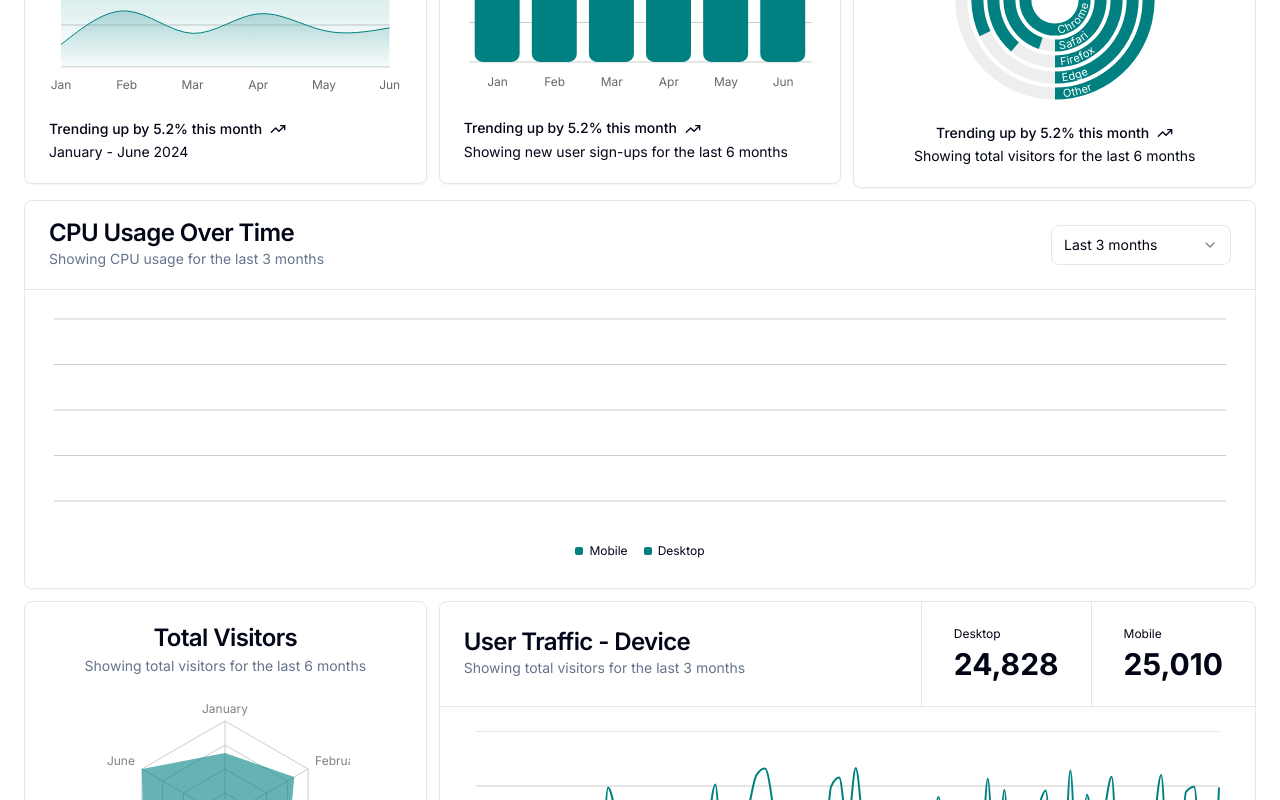
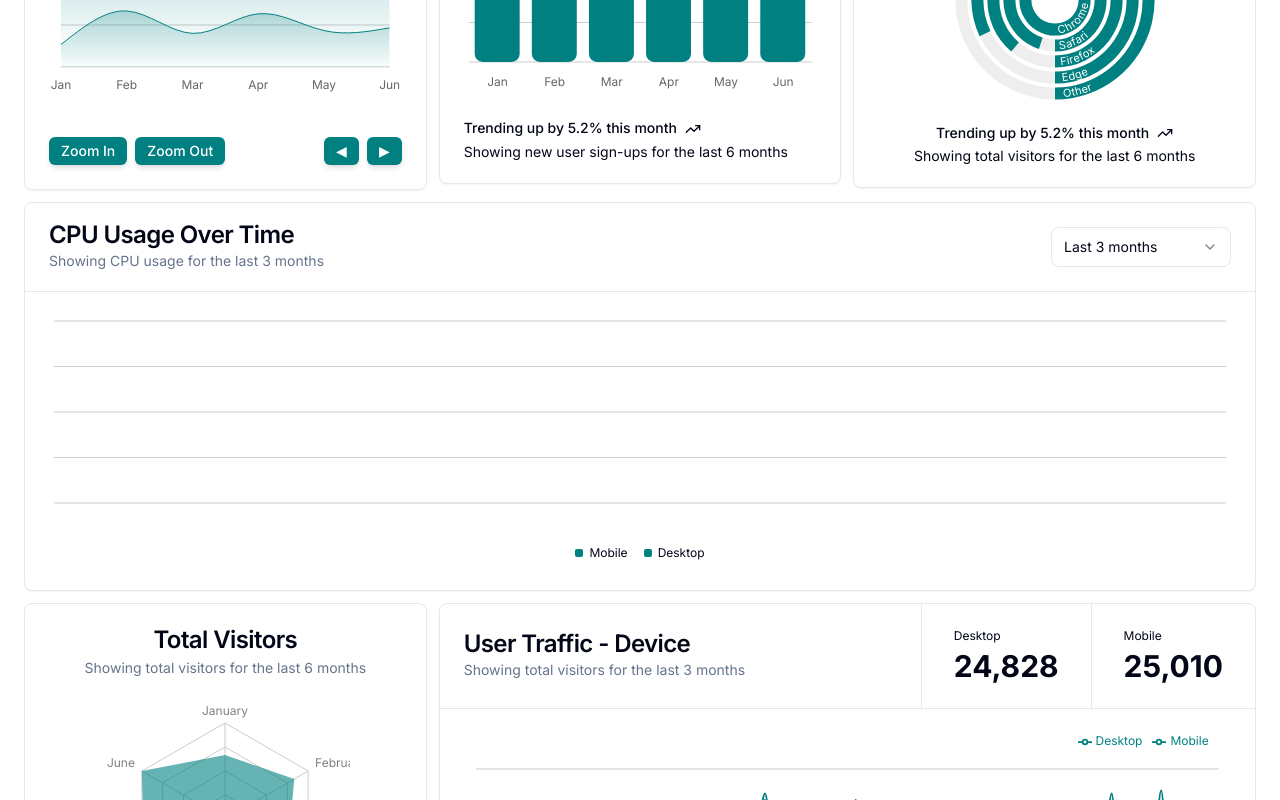
Before and after one commit to ohartman/bento-box-playground, a Next.js app: page / in a window 1280 px wide. Shown: the part 320-1120 px from the top of the page. Built offline with nearby package versions, Linux system fonts and the light colour scheme.

Commit message:
added zoom and toggle functionality

```diff
--- a/components/LineChart2.tsx
+++ b/components/LineChart2.tsx
@@ -1,7 +1,7 @@
 "use client"
 
 import * as React from "react"
-import { CartesianGrid, Line, LineChart, XAxis } from "recharts"
+import { CartesianGrid, Line, LineChart, XAxis, Legend } from "recharts"
 import { useTheme } from "next-themes"
 
 import {
@@ -126,12 +126,19 @@ const chartConfig = {
   },
 } satisfies ChartConfig
 
+
 export function LineChart2() {
   const { theme } = useTheme()
   const lineColor = theme === "light" ? "#000000" : "teal"
 
-  const [activeChart, setActiveChart] =
-    React.useState<keyof typeof chartConfig>("desktop")
+  // State for active chart line
+  const [activeChart, setActiveChart] = React.useState<keyof typeof chartConfig>("desktop")
+
+  // State to track visibility of each line
+  const [visibleLines, setVisibleLines] = React.useState({
+    desktop: true,
+    mobile: true,
+  })
 
   const total = React.useMemo(
     () => ({
@@ -140,6 +147,14 @@ export function LineChart2() {
     }),
     []
   )
+
+  // Toggle line visibility
+  const toggleLineVisibility = (line: keyof typeof visibleLines) => {
+    setVisibleLines((prev) => ({
+      ...prev,
+      [line]: !prev[line],
+    }))
+  }
 
   return (
     <Card>
@@ -212,12 +227,47 @@ export function LineChart2() {
                 />
               }
             />
-            <Line
-              dataKey={activeChart}
-              type="monotone"
-              stroke={lineColor}
-              strokeWidth={2}
-              dot={false}
+            {/* Render lines based on visibility state */}
+            {visibleLines.desktop && (
+              <Line
+                dataKey="desktop"
+                type="monotone"
+                stroke={lineColor}
+                strokeWidth={2}
+                dot={false}
+              />
+            )}
+            {visibleLines.mobile && (
+              <Line
+                dataKey="mobile"
+                type="monotone"
+                stroke={lineColor}
+                strokeWidth={2}
+                dot={false}
+              />
+            )}
+            {/* Custom Legend */}
+            <Legend
+              verticalAlign="top"
+              align="right"
+              height={36}
+              payload={[
+                {
+                  value: chartConfig.desktop.label,
+                  type: "line",
+                  id: "desktop",
+                  color: lineColor,
+                  inactive: !visibleLines.desktop,
+                },
+                {
+                  value: chartConfig.mobile.label,
+                  type: "line",
+                  id: "mobile",
+                  color: lineColor,
+                  inactive: !visibleLines.mobile,
+                },
+              ]}
+              onClick={(e) => toggleLineVisibility(e.id)}
             />
           </LineChart>
         </ChartContainer>
--- a/components/dashboard.tsx
+++ b/components/dashboard.tsx
@@ -1,23 +1,10 @@
 "use client"
 
-import { TrendingUp } from "lucide-react"
+import { useState } from "react"
 import { Area, AreaChart, CartesianGrid, XAxis } from "recharts"
 import { useTheme } from "next-themes"
-
-import {
-  Card,
-  CardContent,
-  CardDescription,
-  CardFooter,
-  CardHeader,
-  CardTitle,
-} from "@/components/ui/card"
-import {
-  ChartConfig,
-  ChartContainer,
-  ChartTooltip,
-  ChartTooltipContent,
-} from "@/components/ui/chart"
+import { Card, CardContent, CardDescription, CardFooter, CardHeader, CardTitle } from "@/components/ui/card"
+import { ChartConfig, ChartContainer, ChartTooltip, ChartTooltipContent } from "@/components/ui/chart"
 
 const chartData = [
   { month: "January", desktop: 186, mobile: 80 },
@@ -43,6 +30,61 @@ export function Component() {
   const { theme } = useTheme()
   const chartColor = theme === "light" ? "#000000" : "teal"
 
+  // State for zooming
+  const [zoom, setZoom] = useState({ start: 0, end: chartData.length - 1 })
+
+  // Minimum zoom range to prevent fully zooming into one data point
+  const minRange = 2
+
+  // Helper function to zoom in, centered around the midpoint
+  const handleZoomIn = () => {
+    const range = zoom.end - zoom.start
+    if (range > minRange) {
+      const mid = Math.floor((zoom.start + zoom.end) / 2)
+      const newRange = Math.max(minRange, Math.floor(range / 2))
+
+      setZoom({
+        start: Math.max(0, mid - Math.floor(newRange / 2)),
+        end: Math.min(chartData.length - 1, mid + Math.floor(newRange / 2)),
+      })
+    }
+  }
+
+  // Helper function to zoom out, expanding the range
+  const handleZoomOut = () => {
+    if (zoom.start === 0 && zoom.end === chartData.length - 1) {
+      // Already at the full range
+      return
+    }
+
+    const range = zoom.end - zoom.start
+    const mid = Math.floor((zoom.start + zoom.end) / 2)
+    const newRange = Math.min(chartData.length, range * 2)
+
+    setZoom({
+      start: Math.max(0, mid - Math.floor(newRange / 2)),
+      end: Math.min(chartData.length - 1, mid + Math.floor(newRange / 2)),
+    })
+  }
+
+  // Helper function to pan left
+  const handlePanLeft = () => {
+    const step = 1 // Number of indices to shift
+    setZoom({
+      start: Math.max(0, zoom.start - step),
+      end: Math.min(chartData.length - 1, zoom.end - step),
+    })
+  }
+
+  // Helper function to pan right
+  const handlePanRight = () => {
+    const step = 1 // Number of indices to shift
+    setZoom({
+      start: Math.min(chartData.length - 1 - (zoom.end - zoom.start), zoom.start + step),
+      end: Math.min(chartData.length - 1, zoom.end + step),
+    })
+  }
+
   return (
     <Card>
       <CardHeader>
@@ -52,8 +94,9 @@ export function Component() {
       <CardContent>
         <ChartContainer config={chartConfig}>
           <AreaChart
-            accessibilityLayer
-            data={chartData}
+            width={500}
+            height={300}
+            data={chartData.slice(zoom.start, zoom.end + 1)}
             margin={{
               left: 12,
               right: 12,
@@ -98,14 +141,38 @@ export function Component() {
         </ChartContainer>
       </CardContent>
       <CardFooter>
-        <div className="flex w-full items-start gap-2 text-sm">
-          <div className="grid gap-2">
-            <div className="flex items-center gap-2 font-medium leading-none">
-              Trending up by 5.2% this month <TrendingUp className="h-4 w-4" />
-            </div>
-            <div className="flex items-center gap-2 leading-none text-muted-foreground">
-              January - June 2024
-            </div>
+        <div className="flex w-full items-center justify-between mt-4">
+          <div className="flex gap-2">
+            <button
+              onClick={handleZoomIn}
+              className="px-3 py-1 text-sm font-medium text-white rounded-md shadow-md hover:bg-opacity-90 focus:outline-none focus:ring-2 focus:ring-opacity-75 transition-colors"
+              style={{ backgroundColor: chartColor }}
+            >
+              Zoom In
+            </button>
+            <button
+              onClick={handleZoomOut}
+              className="px-3 py-1 text-sm font-medium text-white rounded-md shadow-md hover:bg-opacity-90 focus:outline-none focus:ring-2 focus:ring-opacity-75 transition-colors"
+              style={{ backgroundColor: chartColor }}
+            >
+              Zoom Out
+            </button>
+          </div>
+          <div className="flex gap-2">
+            <button
+              onClick={handlePanLeft}
+              className="px-3 py-1 text-sm font-medium text-white rounded-md shadow-md hover:bg-opacity-90 focus:outline-none focus:ring-2 focus:ring-opacity-75 transition-colors"
+              style={{ backgroundColor: chartColor }}
+            >
+              ◀
+            </button>
+            <button
+              onClick={handlePanRight}
+              className="px-3 py-1 text-sm font-medium text-white rounded-md shadow-md hover:bg-opacity-90 focus:outline-none focus:ring-2 focus:ring-opacity-75 transition-colors"
+              style={{ backgroundColor: chartColor }}
+            >
+              ▶
+            </button>
           </div>
         </div>
       </CardFooter>
```
